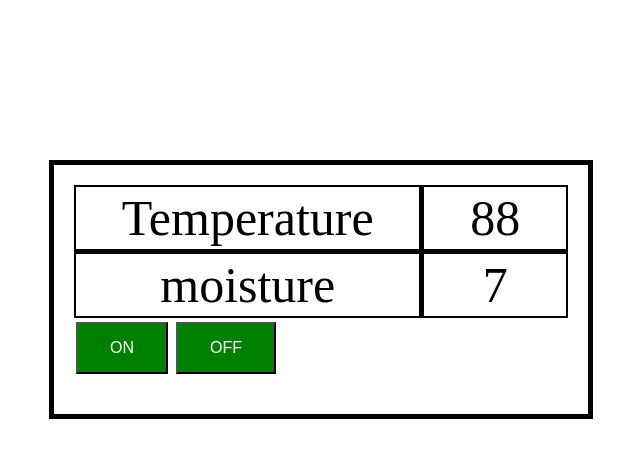
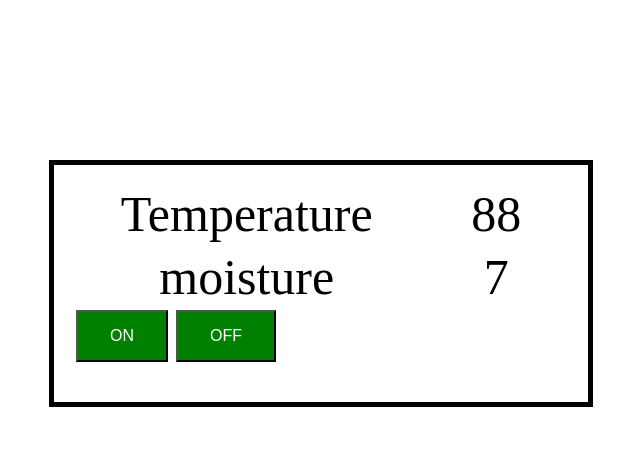
Before and after one commit to MAkil380/Test-Project, a plain HTML site: page index.html in a window 1280 px wide. Shown: the whole page, without its empty margins (279-919 px from the left). Drawn offline with Linux system fonts and the light colour scheme.

Commit message:
test commit

```diff
--- a/index.html
+++ b/index.html
@@ -6,14 +6,12 @@
             display: grid;
             grid-template-columns: auto auto;
             grid-gap: 5px;
-            background-color: black;
-            padding: 2px;
+
         }
 
         .grid-container>div {
             background-color: white;
             text-align: center;
-            padding: 2px 0;
             font-size: 50px;
         }
 
```
